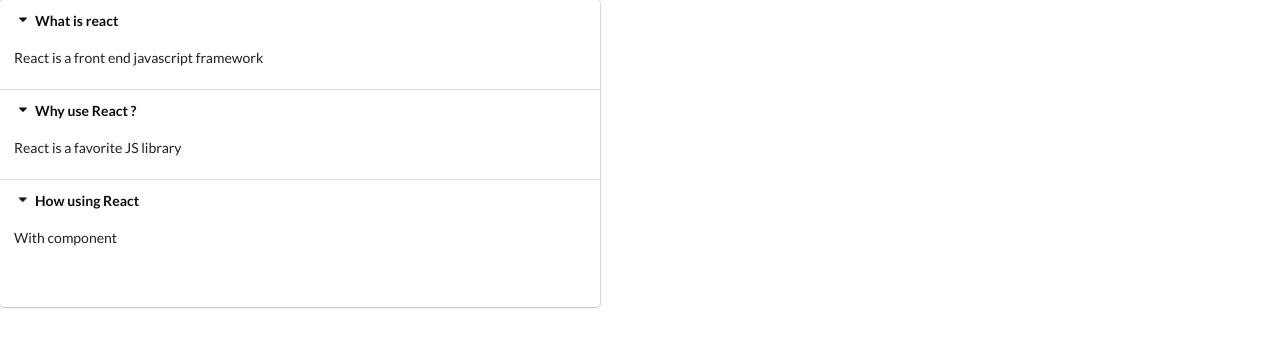
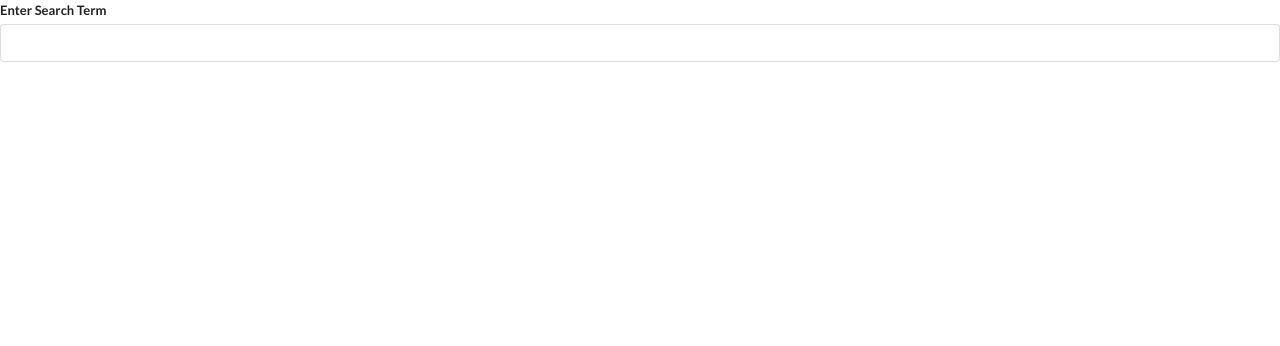
Before and after one commit to jossefaz/hooks-system, a React (Create React App) app: page / in a window 1280 px wide. Shown: the top 346 px of the page. Built offline with nearby package versions, Linux system fonts and the light colour scheme.

Commit message:
useEffect scenarios

```diff
--- a/package.json
+++ b/package.json
@@ -6,6 +6,7 @@
     "@testing-library/jest-dom": "^5.11.6",
     "@testing-library/react": "^11.2.2",
     "@testing-library/user-event": "^12.6.0",
+    "axios": "^0.21.1",
     "react": "^17.0.1",
     "react-dom": "^17.0.1",
     "react-scripts": "4.0.1",
--- a/src/App.js
+++ b/src/App.js
@@ -1,4 +1,5 @@
-import Accordion from "./Accordion/Accordion";
+import Accordion from "./components/Accordion/Accordion";
+import Search from "./components/Search/Search";
 
 const items = [
   {
@@ -17,7 +18,7 @@ const items = [
 const App = () => {
   return (
     <div>
-      <Accordion items={items} />
+      <Search />
     </div>
   );
 };
--- a/src/Accordion/Accordion.js
+++ b/src/components/Accordion/Accordion.js
@@ -1,30 +1,26 @@
 import React, { useState } from "react";
 
 const Accordion = ({ items }) => {
-  const [index, setIndex] = useState(null);
+  const [activeIndex, setactiveIndex] = useState(null);
   const onTitleClick = (index) => {
-    setIndex(index);
+    setactiveIndex(index);
   };
   const renderedItem = items.map((item, index) => {
+    const active = index === activeIndex ? "active" : "";
     return (
       <React.Fragment key={item.title}>
-        <div className="title active" onClick={() => onTitleClick(index)}>
+        <div className={`title ${active}`} onClick={() => onTitleClick(index)}>
           <i className="dropdown icon"></i>
           {item.title}
         </div>
-        <div className="content active">
+        <div className={`content ${active}`}>
           <p>{item.content}</p>
         </div>
       </React.Fragment>
     );
   });
 
-  return (
-    <div className="ui styled accordion">
-      {renderedItem}
-      <h1>{index}</h1>
-    </div>
-  );
+  return <div className="ui styled accordion">{renderedItem}</div>;
 };
 
 export default Accordion;
--- /dev/null
+++ b/src/components/Search/Search.js
@@ -0,0 +1,27 @@
+import React, { useState, useEffect } from "react";
+
+const Search = () => {
+  const [term, setTerm] = useState("");
+
+  console.log("run every render ");
+  useEffect(() => {
+    console.log("I run after every render and every time term change");
+  }, [term]);
+
+  return (
+    <div>
+      <div className="ui form">
+        <div className="field">
+          <label>Enter Search Term</label>
+          <input
+            className="input"
+            value={term}
+            onChange={(e) => setTerm(e.target.value)}
+          />
+        </div>
+      </div>
+    </div>
+  );
+};
+
+export default Search;
```
Also changed, not shown: 2 other files (tests, documents, lock files or other folders).
